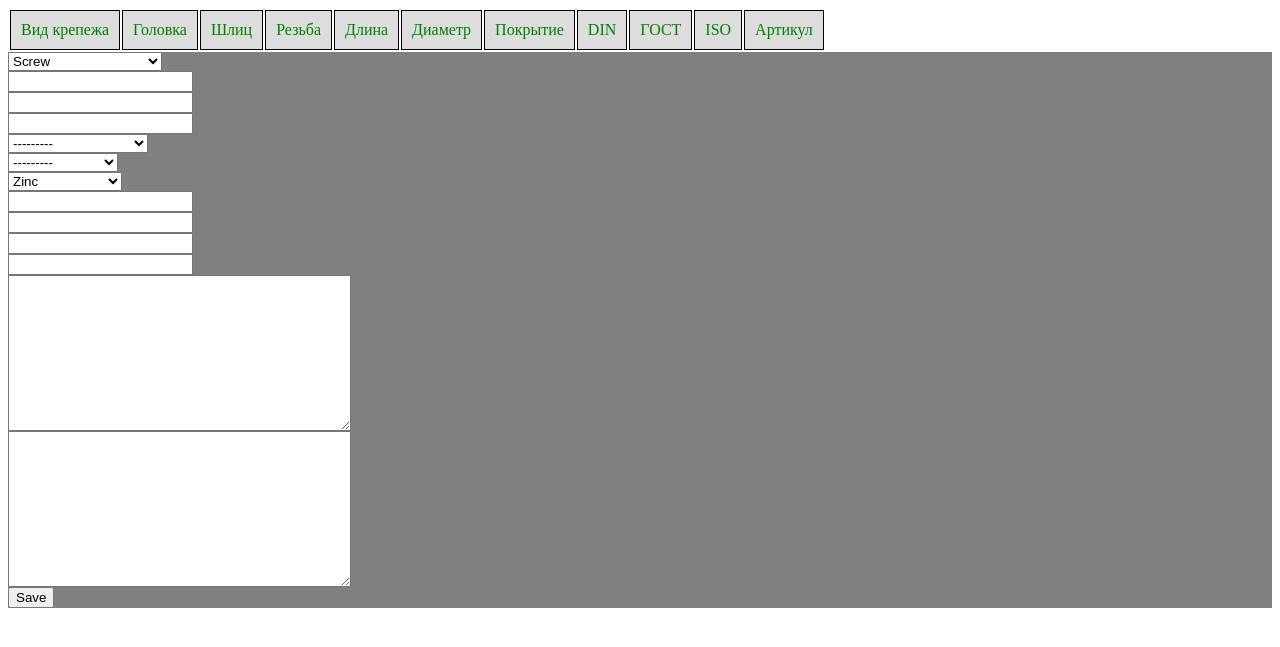
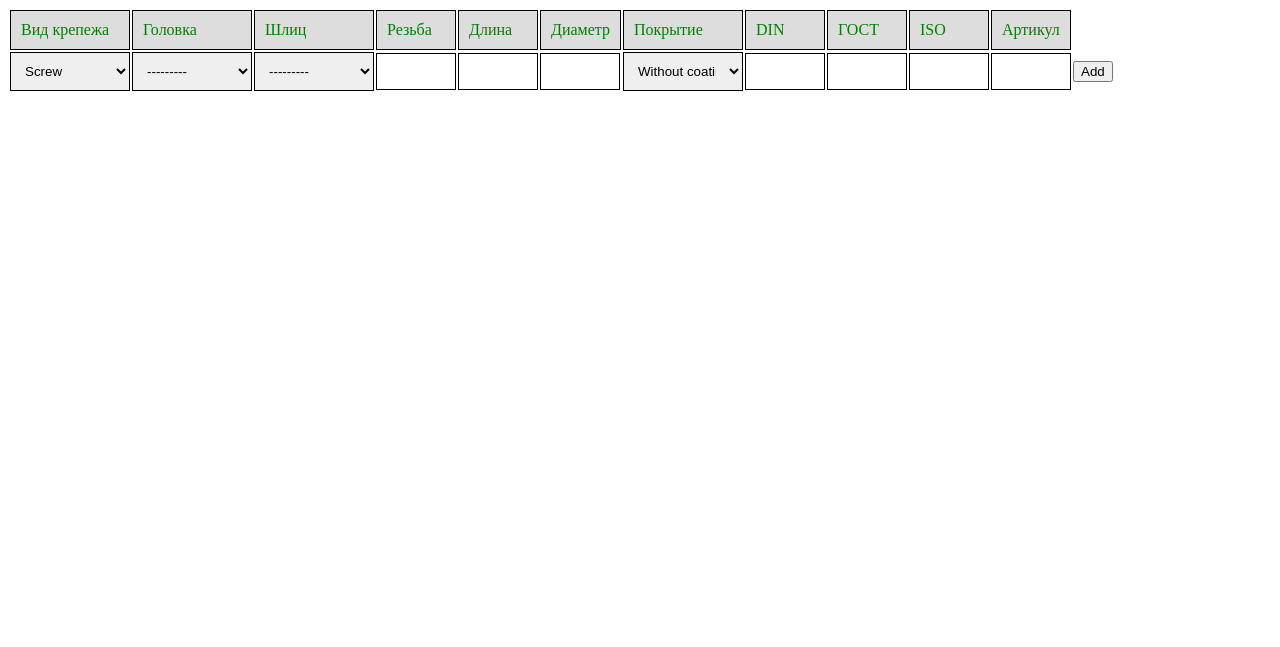
Before and after one commit to rabarbra/crm, a Django app: page /catalog/ in a window 1280 px wide. Shown: the top 647 px of the page. Run offline with Django 3.2, Linux system fonts and the light colour scheme; data that the repository does not hold is empty.

Commit message:
I've done! (something)

```diff
--- a/metalware/forms.py
+++ b/metalware/forms.py
@@ -4,6 +4,6 @@ from .models import Fastener
 class FastenerForm(ModelForm):
 	class Meta:
 		model = Fastener
-		fields = ['type', 'thread', 'length', 'diametr', 'head', 'drive', 'coating', 'din', 'gost', 'iso', 'article', 'description', 'sellers']
+		fields = ['type', 'head', 'drive', 'thread', 'length', 'diametr', 'coating', 'din', 'gost', 'iso', 'article']
 
 #Добавить валидаторы
--- a/metalware/static/css/metalware.css
+++ b/metalware/static/css/metalware.css
@@ -1,11 +1,3 @@
-form {
-	background-color: grey;
-}
-
-form p {
-	display: inline-block;
-}
-
 form p label {
 	display: none;
 }
@@ -23,3 +15,18 @@ td {
 	background-color: #dddddd;
 	color: green;
 }
+
+.form_td {
+	padding: 0;
+	border-style: none;
+}
+
+input, select {
+	padding: 10px;
+	max-width: 120px;
+	border: 1px solid black;
+}
+
+input {
+	max-width: 80px;
+}
--- a/metalware/templates/metalware/catalog.html
+++ b/metalware/templates/metalware/catalog.html
@@ -34,12 +34,33 @@
 			<td>{{ detail.article }}</td>
 		</tr>
 	{% endfor %}
+
+	<tr>
+			<form method = "POST">
+				{% csrf_token %}
+				{% for field in add_form %}
+					<td class = "form_td">{{ field }}</td>
+				{% endfor %}
+				<td class = "form_td">
+					<button type="submit">Add</button>
+				</td>
+			</form>
+	</tr>
+
+	{% for form in forms %}
+		<tr>
+			<form method = "POST">
+				{% csrf_token %}
+				{% for field in form %}
+					<td class = "form_td">{{ field }}</td>
+				{% endfor %}
+				<td class = "form_td">
+					<button type="submit">Save</button>
+				</td>
+			</form>
+		</tr>
+	{% endfor %}
+
 	</table>
-	<form method = "POST">
-	{% csrf_token %}
-	{% for field in form %}
-		<div>{{ field}}</div>
-	{% endfor %}
-	<button type="submit">Save</button>
-	</form>
+
 {% endblock %}
--- a/metalware/views.py
+++ b/metalware/views.py
@@ -1,12 +1,18 @@
-from django.shortcuts import render, get_object_or_404
+from django.shortcuts import render
 from .models import Fastener
 from .forms import FastenerForm
+from django.http import HttpResponseRedirect, HttpResponseNotFound
 
 def catalog(request):
-	#detail = get_object_or_404(Fastener, pk=pk)
-	form = FastenerForm(request.POST)#, instance = detail)
-	#if form.is_valid():
-	#	detail = form.save(commit = False)
-	#	detail.save()
 	fasteners = Fastener.objects.all()
-	return render(request, 'metalware/catalog.html', {'fasteners': fasteners, 'form':form})
+	add_form = FastenerForm()
+	forms = [FastenerForm(instance = i) for i in fasteners]
+	if request.method == "POST":
+		FastenerForm(request.POST).save()
+
+	return render(request, 'metalware/catalog.html', {'fasteners': fasteners, 'forms': forms, 'add_form': add_form})
+
+#def create(request):
+#	if request.method == "POST":
+#		detail = Fastener()
+#		detail.
```
